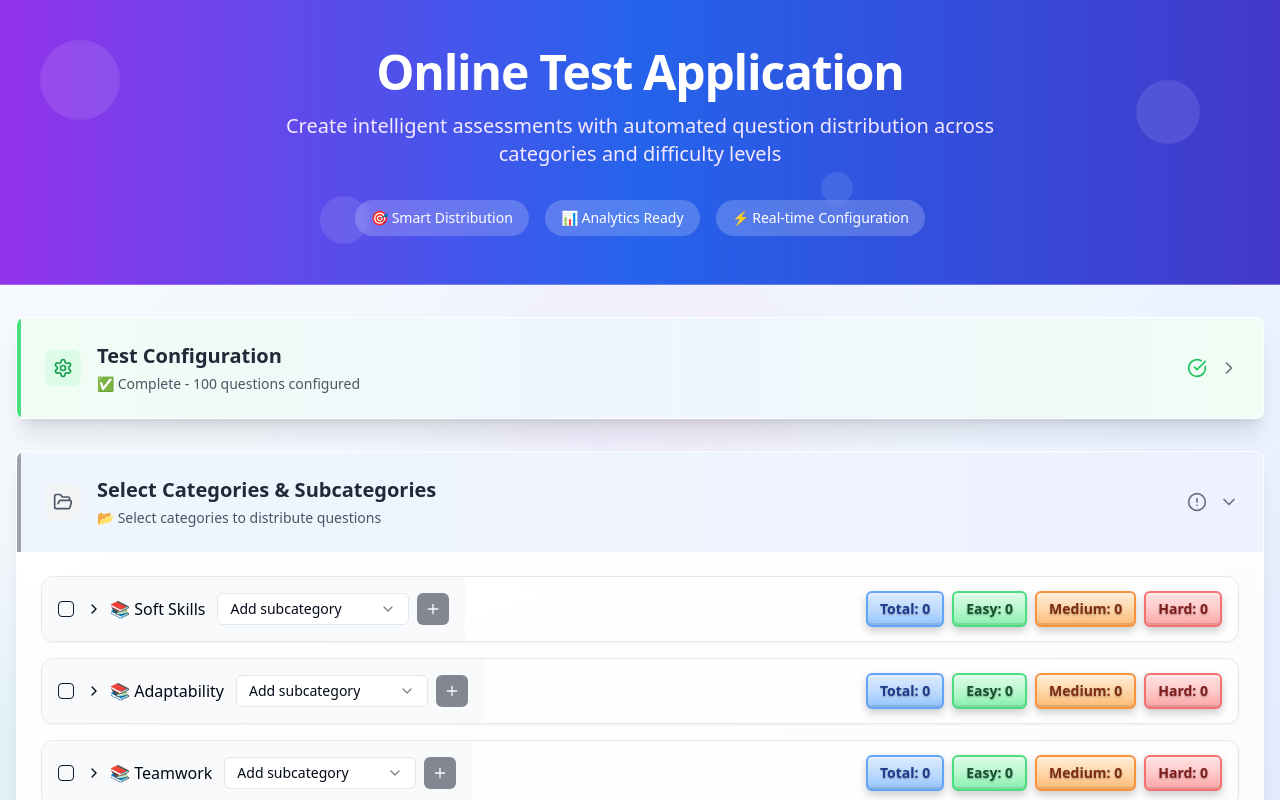
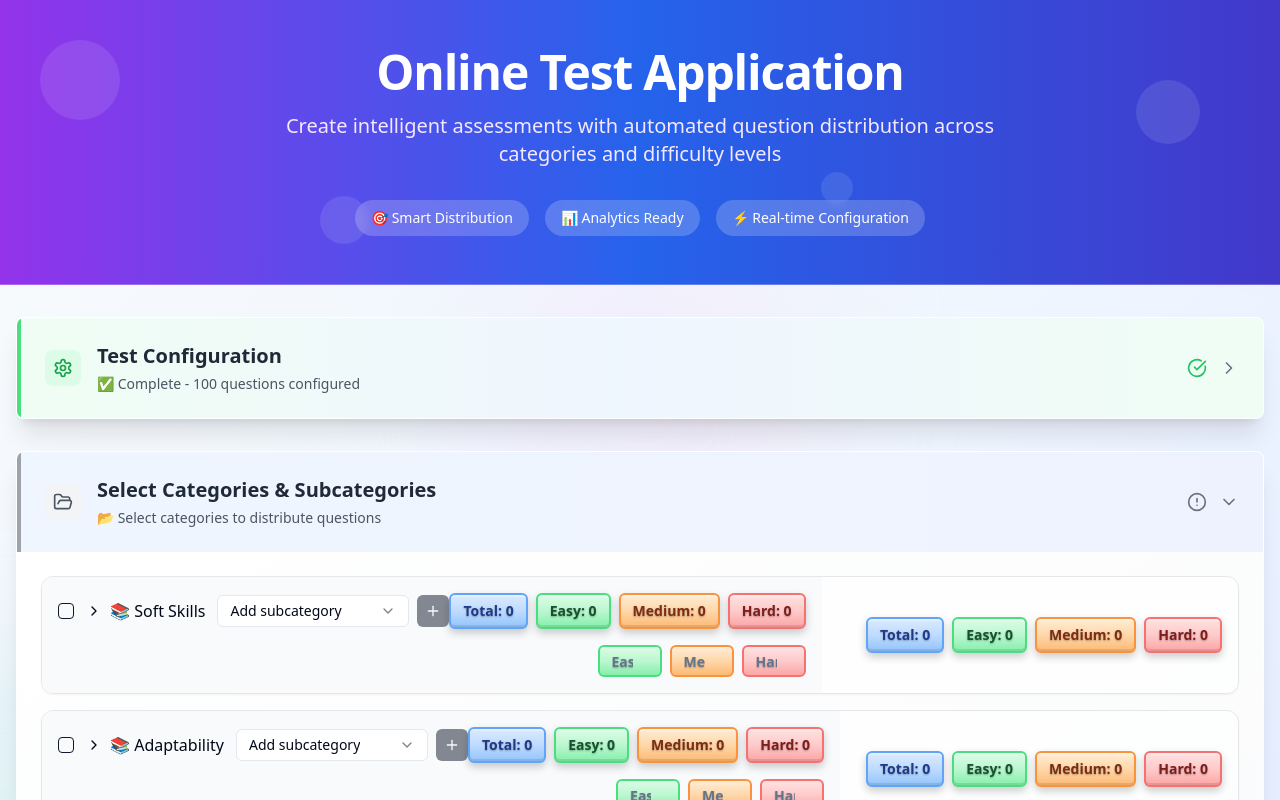
Before and after one commit to Poorit-Technologies/delightful-dev-projects-hub, a React (Vite) app: page / in a window 1280 px wide. Both pictures are taken after a click on the button 640 px from the left and 502 px from the top of the page. Shown: the top 800 px of the page. Built offline with nearby package versions, Linux system fonts and the light colour scheme.

Commit message:
Move subcategory input boxes
Move the input boxes for easy, medium, and hard questions in the subcategory item to be below the totals buttons in the category header.

```diff
--- a/src/components/CategoryHeader.tsx
+++ b/src/components/CategoryHeader.tsx
@@ -2,9 +2,11 @@
 import { useState } from 'react';
 import { Checkbox } from '@/components/ui/checkbox';
 import { Button } from '@/components/ui/button';
+import { Input } from '@/components/ui/input';
 import { Select, SelectContent, SelectItem, SelectTrigger, SelectValue } from '@/components/ui/select';
 import { ChevronDown, ChevronRight, Plus } from 'lucide-react';
 import { Category } from './TestConfigurationApp';
+import CategoryTotals from './CategoryTotals';
 
 interface CategoryHeaderProps {
   category: Category;
@@ -28,7 +30,8 @@ const CategoryHeader = ({
   };
 
   return (
-    <div className="flex items-center justify-between p-4 bg-gray-50">
+    <div className="bg-gray-50">
+      <div className="flex items-center justify-between p-4">
         <div className="flex items-center space-x-3">
           <Checkbox
             id={`cat-${category.id}`}
@@ -66,6 +69,44 @@ const CategoryHeader = ({
             </Button>
           </div>
         </div>
+
+        <CategoryTotals category={category} />
+      </div>
+
+      {/* Input boxes positioned below the totals */}
+      <div className="px-4 pb-4">
+        <div className="flex justify-end">
+          <div className="flex items-center space-x-2">
+            <Input
+              type="number"
+              placeholder="Easy"
+              className="w-16 h-8 text-center bg-gradient-to-b from-green-100 via-green-200 to-green-300 text-green-900 border-2 border-green-400 font-semibold"
+              style={{
+                textShadow: '0 1px 2px rgba(0,0,0,0.3)'
+              }}
+              min="0"
+            />
+            <Input
+              type="number"
+              placeholder="Medium"
+              className="w-16 h-8 text-center bg-gradient-to-b from-orange-100 via-orange-200 to-orange-300 text-orange-900 border-2 border-orange-400 font-semibold"
+              style={{
+                textShadow: '0 1px 2px rgba(0,0,0,0.3)'
+              }}
+              min="0"
+            />
+            <Input
+              type="number"
+              placeholder="Hard"
+              className="w-16 h-8 text-center bg-gradient-to-b from-red-100 via-red-200 to-red-300 text-red-900 border-2 border-red-400 font-semibold"
+              style={{
+                textShadow: '0 1px 2px rgba(0,0,0,0.3)'
+              }}
+              min="0"
+            />
+          </div>
+        </div>
+      </div>
     </div>
   );
 };
--- a/src/components/SubcategoryItem.tsx
+++ b/src/components/SubcategoryItem.tsx
@@ -1,6 +1,5 @@
 
 import { Button } from '@/components/ui/button';
-import { Input } from '@/components/ui/input';
 import { Trash2 } from 'lucide-react';
 import { Subcategory } from './TestConfigurationApp';
 
@@ -14,14 +13,13 @@ interface SubcategoryItemProps {
 const SubcategoryItem = ({
   subcategory,
   categoryId,
-  onUpdateSubcategory,
   onDeleteSubcategory,
 }: SubcategoryItemProps) => {
   return (
     <div className="mb-4 p-3 border border-gray-100 rounded-lg">
-      <div className="flex items-center space-x-4">
+      <div className="flex items-center justify-between">
         {/* Subcategory Name */}
-        <div className="flex items-center space-x-2 min-w-[200px]">
+        <div className="flex items-center space-x-2">
           <span className="text-sm font-medium">{subcategory.name}</span>
           <Button
             variant="outline"
@@ -33,63 +31,29 @@ const SubcategoryItem = ({
           </Button>
         </div>
 
-        {/* 3D Difficulty Buttons */}
+        {/* Display current values */}
         <div className="flex items-center space-x-2">
-          <div className="bg-gradient-to-b from-green-100 via-green-200 to-green-300 text-green-900 px-3 py-1 rounded-lg font-semibold text-sm shadow-lg border-2 border-green-400 transform hover:scale-105 transition-all duration-200"
+          <div className="bg-gradient-to-b from-green-100 via-green-200 to-green-300 text-green-900 px-3 py-1 rounded-lg font-semibold text-sm shadow-lg border-2 border-green-400"
                style={{
                  textShadow: '0 1px 2px rgba(0,0,0,0.3)',
                  boxShadow: '0 4px 8px rgba(0,0,0,0.2), inset 0 2px 0 rgba(255,255,255,0.3), inset 0 -2px 0 rgba(0,0,0,0.1)'
                }}>
-            Easy
+            {subcategory.easy}
           </div>
-          <div className="bg-gradient-to-b from-orange-100 via-orange-200 to-orange-300 text-orange-900 px-3 py-1 rounded-lg font-semibold text-sm shadow-lg border-2 border-orange-400 transform hover:scale-105 transition-all duration-200"
+          <div className="bg-gradient-to-b from-orange-100 via-orange-200 to-orange-300 text-orange-900 px-3 py-1 rounded-lg font-semibold text-sm shadow-lg border-2 border-orange-400"
                style={{
                  textShadow: '0 1px 2px rgba(0,0,0,0.3)',
                  boxShadow: '0 4px 8px rgba(0,0,0,0.2), inset 0 2px 0 rgba(255,255,255,0.3), inset 0 -2px 0 rgba(0,0,0,0.1)'
                }}>
-            Medium
+            {subcategory.medium}
           </div>
-          <div className="bg-gradient-to-b from-red-100 via-red-200 to-red-300 text-red-900 px-3 py-1 rounded-lg font-semibold text-sm shadow-lg border-2 border-red-400 transform hover:scale-105 transition-all duration-200"
+          <div className="bg-gradient-to-b from-red-100 via-red-200 to-red-300 text-red-900 px-3 py-1 rounded-lg font-semibold text-sm shadow-lg border-2 border-red-400"
                style={{
                  textShadow: '0 1px 2px rgba(0,0,0,0.3)',
                  boxShadow: '0 4px 8px rgba(0,0,0,0.2), inset 0 2px 0 rgba(255,255,255,0.3), inset 0 -2px 0 rgba(0,0,0,0.1)'
                }}>
-            Hard
+            {subcategory.hard}
           </div>
-        </div>
-
-        {/* Input Fields */}
-        <div className="flex items-center space-x-2">
-          <Input
-            type="number"
-            value={subcategory.easy}
-            onChange={(e) => onUpdateSubcategory(categoryId, subcategory.id, 'easy', parseInt(e.target.value) || 0)}
-            className="w-16 h-8 text-center bg-gradient-to-b from-green-100 via-green-200 to-green-300 text-green-900 border-2 border-green-400 font-semibold"
-            style={{
-              textShadow: '0 1px 2px rgba(0,0,0,0.3)'
-            }}
-            min="0"
-          />
-          <Input
-            type="number"
-            value={subcategory.medium}
-            onChange={(e) => onUpdateSubcategory(categoryId, subcategory.id, 'medium', parseInt(e.target.value) || 0)}
-            className="w-16 h-8 text-center bg-gradient-to-b from-orange-100 via-orange-200 to-orange-300 text-orange-900 border-2 border-orange-400 font-semibold"
-            style={{
-              textShadow: '0 1px 2px rgba(0,0,0,0.3)'
-            }}
-            min="0"
-          />
-          <Input
-            type="number"
-            value={subcategory.hard}
-            onChange={(e) => onUpdateSubcategory(categoryId, subcategory.id, 'hard', parseInt(e.target.value) || 0)}
-            className="w-16 h-8 text-center bg-gradient-to-b from-red-100 via-red-200 to-red-300 text-red-900 border-2 border-red-400 font-semibold"
-            style={{
-              textShadow: '0 1px 2px rgba(0,0,0,0.3)'
-            }}
-            min="0"
-          />
         </div>
       </div>
     </div>
```
Lines whose indentation alone changed are shown as unchanged.
